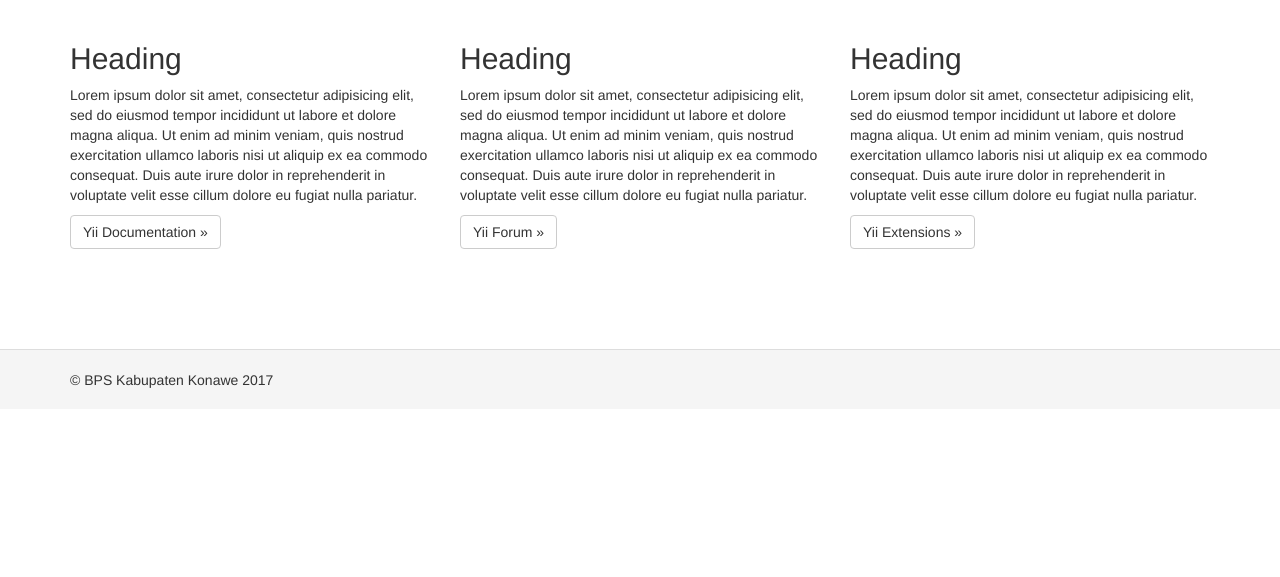
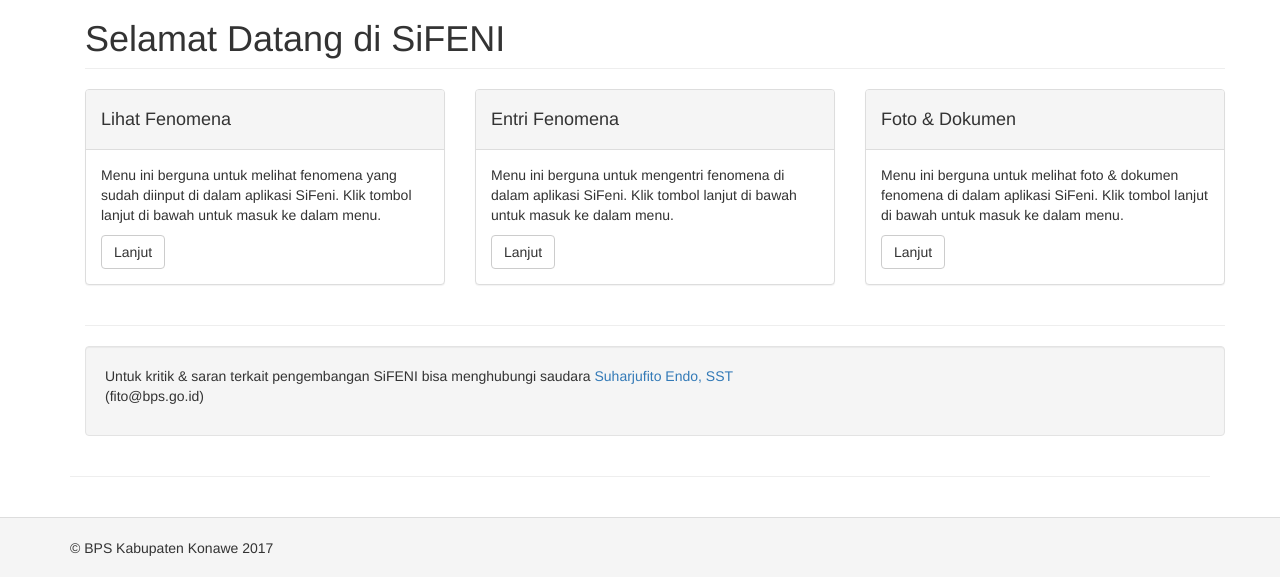
Before and after one commit to wpsaputra/sifeni, a Yii app: the page made by views/site/index.php in a window 1280 px wide. Shown: the part 391-968 px from the top of the page. Before the commit the page ends 779 px from the top, so only its background shows below. Run offline with PHP 8.4 and a stand-in for Yii, Linux system fonts and the light colour scheme; the template is opened without the code that fills it, so the values that code supplies are empty; some libraries are stand-ins or nearby versions.

Commit message:
Add home menu

```diff
--- a/controllers/SiteController.php
+++ b/controllers/SiteController.php
@@ -65,6 +65,7 @@
      */
     public function actionIndex()
     {
+        $this->layout = 'home';
         return $this->render('index');
     }
 
--- a/views/site/index.php
+++ b/views/site/index.php
@@ -1,53 +1,111 @@
 <?php
+
+use yii\helpers\Url;
 
 /* @var $this yii\web\View */
 
 $this->title = 'My Yii Application';
 ?>
 <div class="site-index">
+    <div id="myCarousel" class="carousel slide" data-ride="carousel">
+    <!-- Indicators -->
+    <ol class="carousel-indicators">
+        <li data-target="#myCarousel" data-slide-to="0" class="active"></li>
+        <li data-target="#myCarousel" data-slide-to="1"></li>
+        <li data-target="#myCarousel" data-slide-to="2"></li>
+    </ol>
 
-    <div class="jumbotron">
-        <h1>Congratulations!</h1>
+    <!-- Wrapper for slides -->
+    <div class="carousel-inner">
+        <div class="item active">
+        <img src="http://localhost/sifeni/web/uploads/1.jpg" alt="Los Angeles">
+        </div>
 
-        <p class="lead">You have successfully created your Yii-powered application.</p>
+        <div class="item">
+        <img src="http://localhost/sifeni/web/uploads/2.jpg" alt="Chicago">
+        </div>
 
-        <p><a class="btn btn-lg btn-success" href="http://www.yiiframework.com">Get started with Yii</a></p>
+        <div class="item">
+        <img src="http://localhost/sifeni/web/uploads/3.jpg" alt="New York">
+        </div>
     </div>
 
-    <div class="body-content">
+    <!-- Left and right controls -->
+    <a class="left carousel-control" href="#myCarousel" data-slide="prev">
+        <span class="glyphicon glyphicon-chevron-left"></span>
+        <span class="sr-only">Previous</span>
+    </a>
+    <a class="right carousel-control" href="#myCarousel" data-slide="next">
+        <span class="glyphicon glyphicon-chevron-right"></span>
+        <span class="sr-only">Next</span>
+    </a>
+    </div>
 
-        <div class="row">
-            <div class="col-lg-4">
-                <h2>Heading</h2>
 
-                <p>Lorem ipsum dolor sit amet, consectetur adipisicing elit, sed do eiusmod tempor incididunt ut labore et
-                    dolore magna aliqua. Ut enim ad minim veniam, quis nostrud exercitation ullamco laboris nisi ut aliquip
-                    ex ea commodo consequat. Duis aute irure dolor in reprehenderit in voluptate velit esse cillum dolore eu
-                    fugiat nulla pariatur.</p>
+    <div class="container">
+         <!-- Marketing Icons Section -->
+         <div class="row">
+            <div class="col-lg-12">
+                <h1 class="page-header">
+                    Selamat Datang di SiFENI
+                </h1>
+            </div>
+            <div class="col-md-4">
+                <div class="panel panel-default">
+                    <div class="panel-heading">
+                        <h4><i class="fa fa-fw fa-check"></i> Lihat Fenomena</h4>
+                    </div>
+                    <div class="panel-body">
+                        <p>Menu ini berguna untuk melihat fenomena yang sudah diinput di dalam aplikasi SiFeni. Klik tombol lanjut di bawah untuk masuk ke dalam menu.</p>
+                        <a href="<?php echo Url::to(['fenomena/index']);?>" class="btn btn-default">Lanjut</a>
+                    </div>
+                </div>
+            </div>
+            <div class="col-md-4">
+                <div class="panel panel-default">
+                    <div class="panel-heading">
+                        <h4><i class="fa fa-fw fa-gift"></i> Entri Fenomena</h4>
+                    </div>
+                    <div class="panel-body">
+                        <p>Menu ini berguna untuk mengentri fenomena di dalam aplikasi SiFeni. Klik tombol lanjut di bawah untuk masuk ke dalam menu.</p>
+                        <a href="<?php echo Url::to(['fenomena/create']);?>" class="btn btn-default">Lanjut</a>
+                    </div>
+                </div>
+            </div>
+            <div class="col-md-4">
+                <div class="panel panel-default">
+                    <div class="panel-heading">
+                        <h4><i class="fa fa-fw fa-compass"></i> Foto &amp; Dokumen</h4>
+                    </div>
+                    <div class="panel-body">
+                        <p>Menu ini berguna untuk melihat foto &amp; dokumen fenomena di dalam aplikasi SiFeni. Klik tombol lanjut di bawah untuk masuk ke dalam menu.</p>
+                        <a href="<?php echo Url::to(['fenomena/list']);?>" class="btn btn-default">Lanjut</a>
+                    </div>
+                </div>
+            </div>
+        </div>
+        <!-- /.row -->
 
-                <p><a class="btn btn-default" href="http://www.yiiframework.com/doc/">Yii Documentation &raquo;</a></p>
-            </div>
-            <div class="col-lg-4">
-                <h2>Heading</h2>
+        <!-- Portfolio Section -->
 
-                <p>Lorem ipsum dolor sit amet, consectetur adipisicing elit, sed do eiusmod tempor incididunt ut labore et
-                    dolore magna aliqua. Ut enim ad minim veniam, quis nostrud exercitation ullamco laboris nisi ut aliquip
-                    ex ea commodo consequat. Duis aute irure dolor in reprehenderit in voluptate velit esse cillum dolore eu
-                    fugiat nulla pariatur.</p>
+        <!-- /.row -->
 
-                <p><a class="btn btn-default" href="http://www.yiiframework.com/forum/">Yii Forum &raquo;</a></p>
-            </div>
-            <div class="col-lg-4">
-                <h2>Heading</h2>
+        <hr>
 
-                <p>Lorem ipsum dolor sit amet, consectetur adipisicing elit, sed do eiusmod tempor incididunt ut labore et
-                    dolore magna aliqua. Ut enim ad minim veniam, quis nostrud exercitation ullamco laboris nisi ut aliquip
-                    ex ea commodo consequat. Duis aute irure dolor in reprehenderit in voluptate velit esse cillum dolore eu
-                    fugiat nulla pariatur.</p>
-
-                <p><a class="btn btn-default" href="http://www.yiiframework.com/extensions/">Yii Extensions &raquo;</a></p>
+        <!-- Call to Action Section -->
+        <div class="well">
+            <div class="row">
+                <div class="col-md-8">
+                    <p>Untuk kritik & saran terkait pengembangan SiFENI bisa menghubungi saudara <a href="mailto:fito@bps.go.id">Suharjufito Endo, SST</a><br/> (fito@bps.go.id)</p>
+                </div>
+                <div class="col-md-4"></div>
+                    <!-- <a class="btn btn-lg btn-default btn-block" href="mailto:fito@bps.go.id">Call to Action</a> -->
+                </div>
             </div>
         </div>
 
+        <hr>
     </div>
+
+
 </div>
```
Also changed, not shown: views/layouts/home.php (added, +86 -0 lines), views/site/index.1.php (added, +53 -0 lines), web/uploads/3.jpg.
